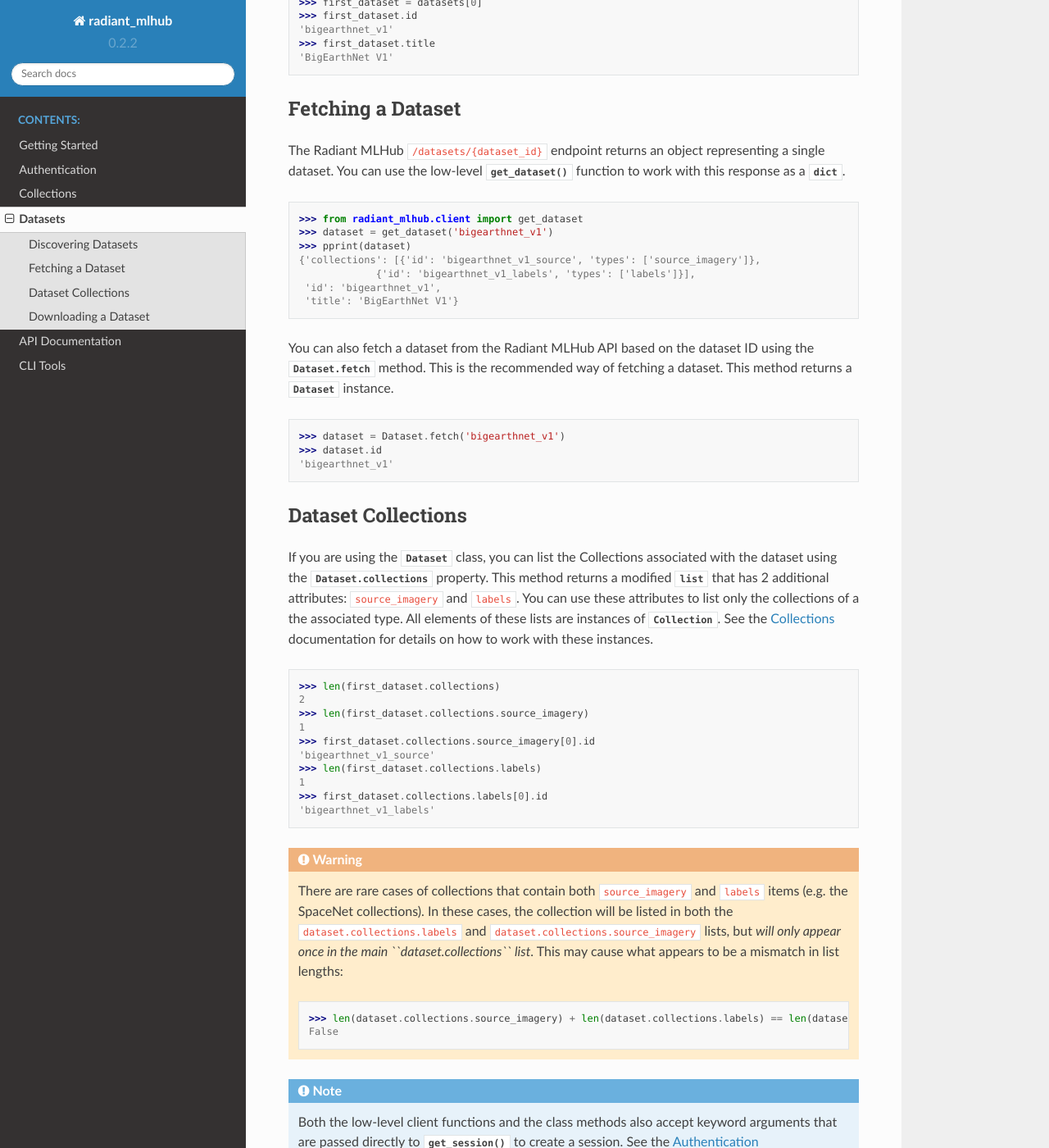
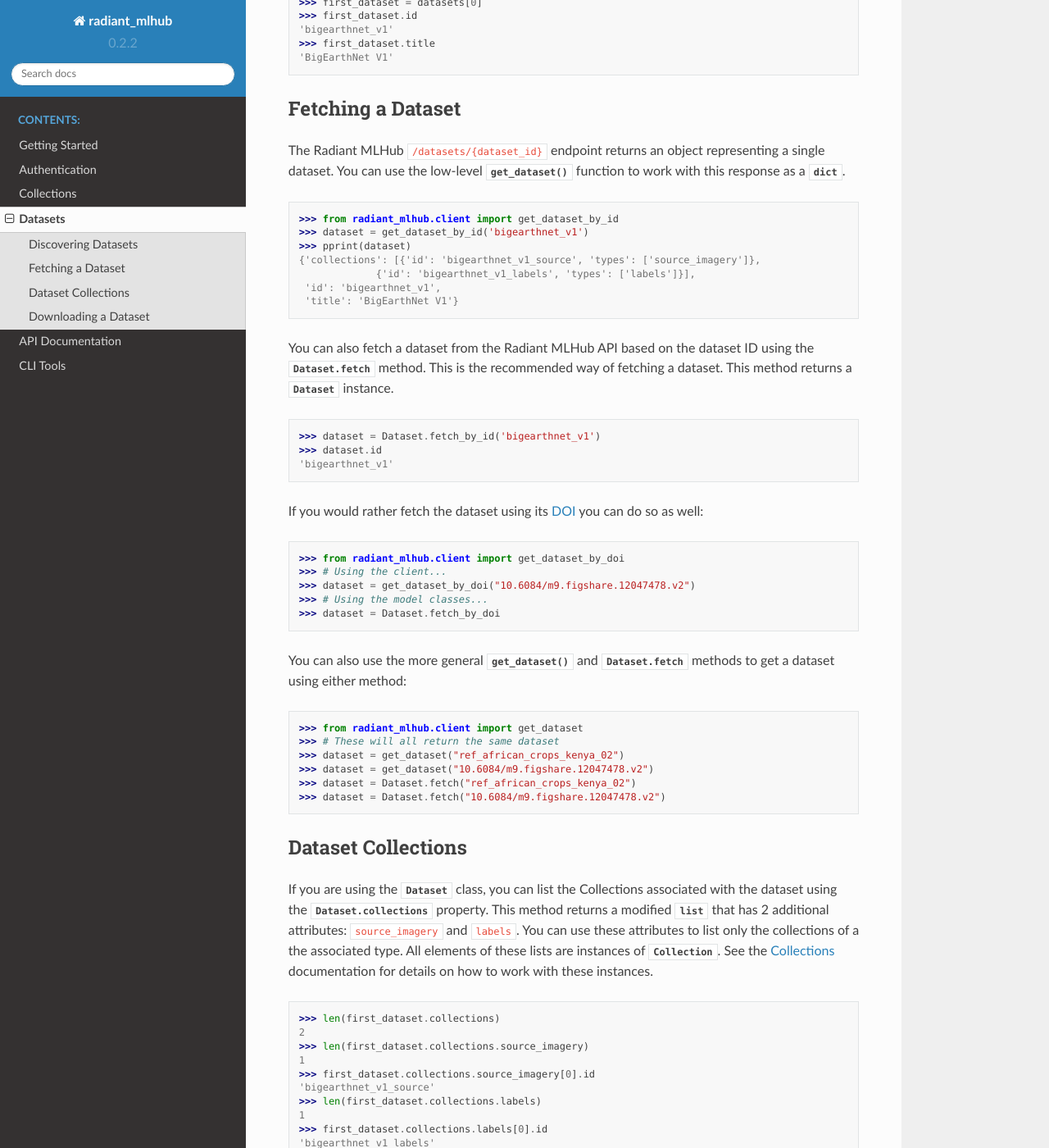
Before and after one commit to radiantearth/radiant-mlhub, a Sphinx documentation site: the page built from docs/source/datasets.rst, in a window 1280 px wide and 1400 px high, scrolled down 1133 px. Shown: the whole window at 82% size. Built offline with Sphinx 7.4.7 and the Read the Docs theme 2.0.0, drawn with Linux system fonts in a browser that asks for light colours.

Commit message:
Add new methods to Datasets docs

```diff
--- a/docs/source/datasets.rst
+++ b/docs/source/datasets.rst
@@ -59,8 +59,8 @@ The Radiant MLHub ``/datasets/{dataset_id}`` endpoint returns an object represen
 
 .. code-block:: python
 
-    >>> from radiant_mlhub.client import get_dataset
-    >>> dataset = get_dataset('bigearthnet_v1')
+    >>> from radiant_mlhub.client import get_dataset_by_id
+    >>> dataset = get_dataset_by_id('bigearthnet_v1')
     >>> pprint(dataset)
     {'collections': [{'id': 'bigearthnet_v1_source', 'types': ['source_imagery']},
                  {'id': 'bigearthnet_v1_labels', 'types': ['labels']}],
@@ -72,9 +72,32 @@ method. This is the recommended way of fetching a dataset. This method returns a
 
 .. code-block:: python
 
-    >>> dataset = Dataset.fetch('bigearthnet_v1')
+    >>> dataset = Dataset.fetch_by_id('bigearthnet_v1')
     >>> dataset.id
     'bigearthnet_v1'
+
+If you would rather fetch the dataset using its `DOI <https://www.doi.org/>`__ you can do so as
+well:
+
+.. code-block:: python
+
+    >>> from radiant_mlhub.client import get_dataset_by_doi
+    >>> # Using the client...
+    >>> dataset = get_dataset_by_doi("10.6084/m9.figshare.12047478.v2")
+    >>> # Using the model classes...
+    >>> dataset = Dataset.fetch_by_doi
+
+You can also use the more general :func:`~radiant_mlhub.client.get_dataset` and :meth:`Dataset.fetch
+<radiant_mlhub.models.Dataset.fetch>` methods to get a dataset using either method:
+
+.. code-block:: python
+
+    >>> from radiant_mlhub.client import get_dataset
+    >>> # These will all return the same dataset
+    >>> dataset = get_dataset("ref_african_crops_kenya_02")
+    >>> dataset = get_dataset("10.6084/m9.figshare.12047478.v2")
+    >>> dataset = Dataset.fetch("ref_african_crops_kenya_02")
+    >>> dataset = Dataset.fetch("10.6084/m9.figshare.12047478.v2")
 
 Dataset Collections
 +++++++++++++++++++
```
